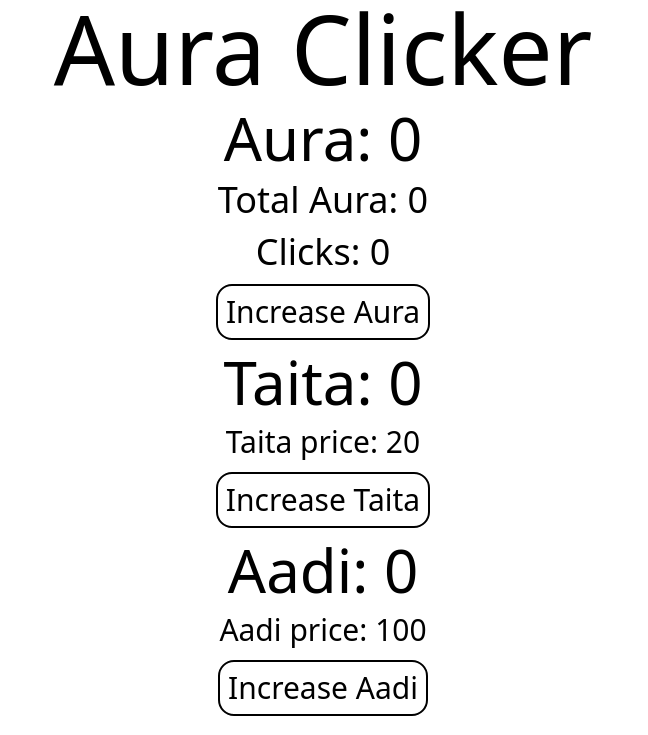
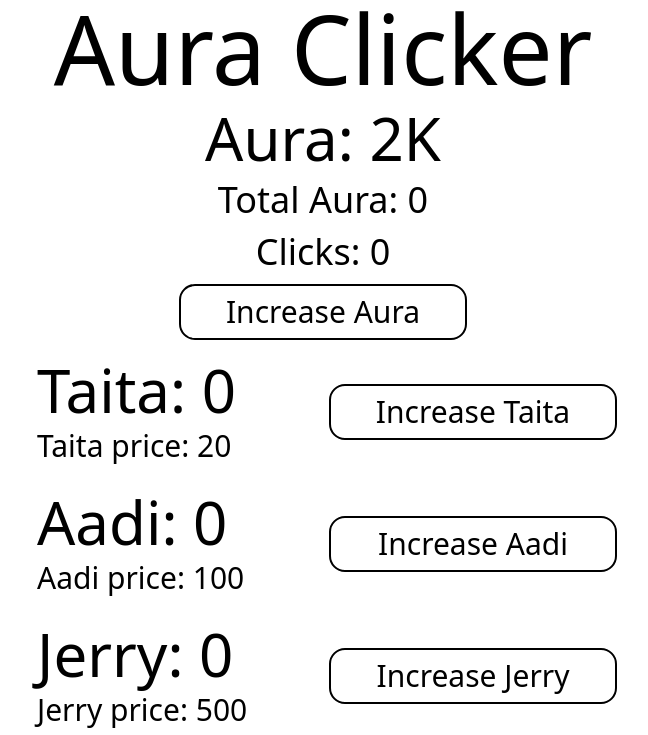
Before and after one commit to Kaichengxdd/taita-sleeping-2, a React (Vite) app: page / in a window 1280 px wide. Shown: the top 735 px of the page, without its empty margins (317-965 px from the left). Built offline with nearby package versions, Linux system fonts and the light colour scheme.

Commit message:
using grid

```diff
--- a/package.json
+++ b/package.json
@@ -10,10 +10,10 @@
     "preview": "vite preview"
   },
   "dependencies": {
-    "@tailwindcss/vite": "^4.0.13",
+    "@tailwindcss/vite": "^4.0.14",
     "react": "^19.0.0",
     "react-dom": "^19.0.0",
-    "tailwindcss": "^4.0.13"
+    "tailwindcss": "^4.0.14"
   },
   "devDependencies": {
     "@eslint/js": "^9.21.0",
--- a/src/App.tsx
+++ b/src/App.tsx
@@ -3,7 +3,7 @@ import slavetemplate from "./slaves/slavetemplate"
 import './index.css';
 
 function App() {
-  const [aura, setAura] = useState(0);
+  const [aura, setAura] = useState(2000);
   const [totalAura, setTotalAura] = useState(0);
   const [clicks, setClicks] = useState(0);
   const [taita] = useState(() => new slavetemplate("Taita", 0, 0.2, 20, 1.05, 100));
@@ -62,7 +62,10 @@ function App() {
   });
 
   const displayNum = (datum: string) => {
-    if (parseInt(datum) < 1000000) {
+    if (parseFloat(datum) < 1000) {
+      return new Intl.NumberFormat('en-US').format(parseFloat(datum));
+    }
+    if (parseFloat(datum) < 1000000) {
       return new Intl.NumberFormat('en-US', {notation: 'compact'}).format(parseFloat(datum));
     }
     return new Intl.NumberFormat('en-US', {notation: 'scientific'}).format(parseFloat(datum));
@@ -78,17 +81,20 @@ function App() {
         Increase Aura
       </button>
 
-
+      <div className='grid grid-cols-2 gap-3 items-center'>
         {slaves.map((slave) => (
           <>
+            <div className='flex flex-col flex-wrap gap-2 items-baseline w-6xs p-2'>
               <p className='text-6xl'>{slave.getName()}: {displayNum(slave.getAmount().toFixed(2))}</p>
               <p className='text-3xl'>{slave.getName()} price: {displayNum(slave.getPrice().toFixed(2))}</p>
+            </div>
             <button onClick={() => handleBuy(slave)} className="btn">
               Increase {slave.getName()}
             </button>
           </>
         ))}
       </div>
+    </div>
   );
 }
 
--- a/src/index.css
+++ b/src/index.css
@@ -1,5 +1,5 @@
 @import "tailwindcss";
 
 .btn {
-    @apply text-3xl border-2 border-black p-2 rounded-2xl hover:bg-gray-200 hover:scale-105 active:scale-120 transition-all ease-in-out duration-300;
+    @apply text-3xl border-2 w-2xs border-black p-2 rounded-2xl hover:bg-gray-200 hover:scale-105 active:scale-120 transition-all ease-in-out duration-300;
 }
```
Also changed, not shown: 1 other file (tests, documents, lock files or other folders). Lines whose indentation alone changed are shown as unchanged.
